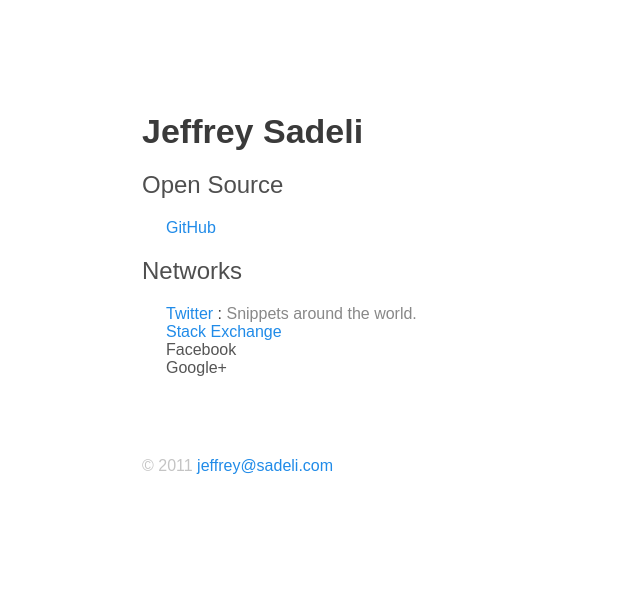
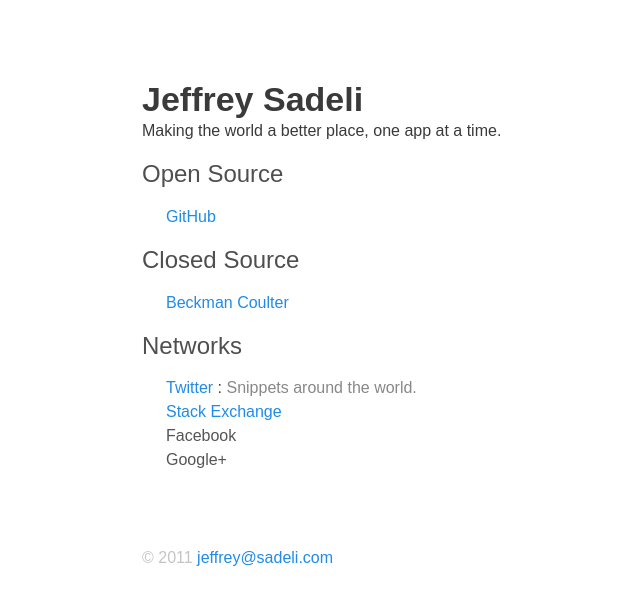
Before and after one commit to jsadeli/jsadeli.github.com, a plain HTML site: page index.html in a window 1280 px wide. Shown: the whole page, without its empty margins (18-658 px from the left). Drawn offline with Linux system fonts and the light colour scheme.

Commit message:
Added 'Closed Source' category, tweaks.
Added a new 'Closed Source' category,
New tagline,
Various tweaks.

Signed-off-by: Jeffrey Sadeli <jeffrey@sadeli.com>

```diff
--- a/index.html
+++ b/index.html
@@ -7,7 +7,7 @@
         body {
             font-family: "Arial";
             color: #3D3A3B;
-            margin-top: 7em;
+            margin-top: 5em;
             margin-left: 10em;
         }
 
@@ -25,6 +25,20 @@
         h2 {
             color: #4F4F4F;
             font-weight: 200;
+        }
+
+        div.subtitle {
+            color: #3A3A3A;
+            font-family: 'Droid Sans',sans-serif;
+            font-size: 16px;
+            font-weight: 400;
+            height: auto;
+            margin: 3px 0 0;
+            width: auto;
+        }
+
+        div.categories {
+            margin-top: 1em;
         }
 
         a:link {
@@ -64,14 +78,18 @@
         }
         ul li {
             margin-left: -1em;
+            margin-bottom: 6px;
         }
 
         div.footer {
             color: #C4C4C4;
+            font-size: 100%;
+            font-weight: 200;
             margin-top: 5em;
         }
     </style>
 
+    <!--Google Analytics-->
     <script type="text/javascript">
       var _gaq = _gaq || [];
       _gaq.push(['_setAccount', 'UA-21577812-2']);
@@ -87,11 +105,19 @@
 
 <body>
     <h1>Jeffrey Sadeli</h1>
+    <div class="subtitle">Making the world a better place, one app at a time.</div>
 
     <div class="categories">
         <h2>Open Source</h2>
         <ul>
             <li><a href="https://github.com/jsadeli">GitHub</a></li>
+        </ul>
+    </div>
+
+    <div class="categories">
+        <h2>Closed Source</h2>
+        <ul>
+            <li><strong><a href="http://www.beckman.com">Beckman Coulter</a></strong></li>
         </ul>
     </div>
 
@@ -105,10 +131,11 @@
         </ul>
     </div>
 
+    <!--Bonus link: (http://go.sadeli.com/jsr)-->
     <div class="footer">
-        &copy; 2011
+        <span>&copy; 2011</span>
 
-        <!--Big thanks to Dan Benjamin! (http://hivelogic.com/enkoder/)-->
+        <!--Obfuscated email address. Big thanks to Dan Benjamin (http://hivelogic.com/enkoder/)-->
         <script type="text/javascript">
         //<![CDATA[
         <!--
```
